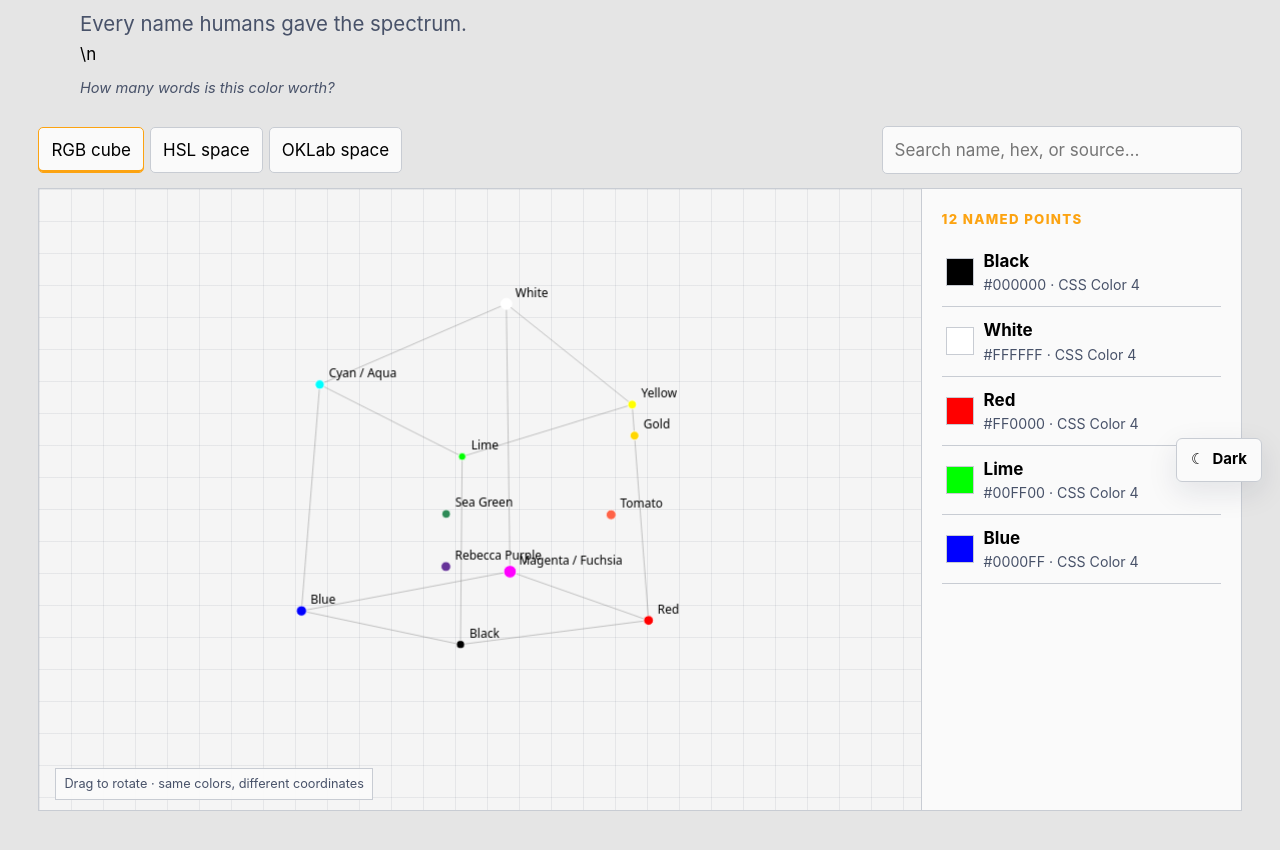
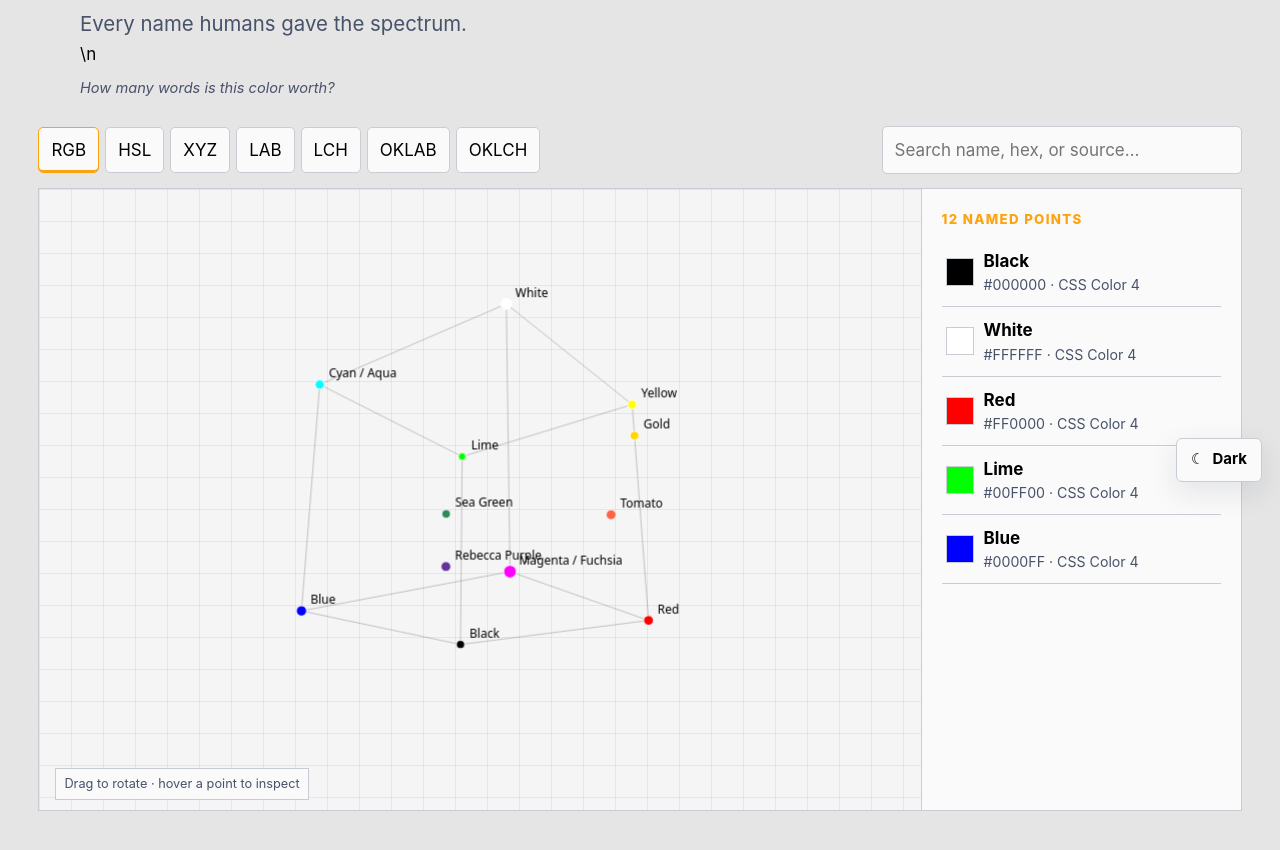
Before and after one commit to TennisGazelle/static-viewers, a React (Vite) app: page /color-atlas in a window 1280 px wide. Shown: the part 300-1150 px from the top of the page. Built offline with nearby package versions, Linux system fonts and the light colour scheme.

Commit message:
Add perceptual spaces and hover tooltips

```diff
--- a/src/components/ColorAtlas.tsx
+++ b/src/components/ColorAtlas.tsx
@@ -9,7 +9,7 @@ type NamedColor = {
   hex: string
 }
 
-type Space = 'rgb' | 'hsl' | 'oklab'
+type Space = 'rgb' | 'hsl' | 'xyz' | 'lab' | 'lch' | 'oklab' | 'oklch'
 
 type Point3 = [number, number, number]
 
@@ -27,6 +27,19 @@ function rgbToHsl([r8, g8, b8]: Point3): Point3 {
   return [hue / 360, saturation, light]
 }
 
+function rgbToXyz([r8,g8,b8]: Point3): Point3 {
+  const linear=(v:number)=>{const c=v/255;return c<=.04045?c/12.92:((c+.055)/1.055)**2.4}
+  const r=linear(r8),g=linear(g8),b=linear(b8)
+  return [(.4124564*r+.3575761*g+.1804375*b)/.95047,(.2126729*r+.7151522*g+.072175*b),(.0193339*r+.119192*g+.9503041*b)/1.08883]
+}
+function xyzToLab([x,y,z]: Point3): Point3 {
+  const f=(t:number)=>t>216/24389?Math.cbrt(t):(24389/27*t+16)/116
+  const fx=f(x),fy=f(y),fz=f(z); return [(116*fy-16)/100,(500*(fx-fy)+128)/255,(200*(fy-fz)+128)/255]
+}
+function labToLch([l,aN,bN]: Point3): Point3 {
+  const a=aN*255-128,b=bN*255-128
+  return [l,Math.hypot(a,b)/181.02,((Math.atan2(b,a)*180/Math.PI+360)%360)/360]
+}
 function rgbToOklab([r8, g8, b8]: Point3): Point3 {
   const linear = (v: number) => {
     const c = v / 255
@@ -45,7 +58,14 @@ function rgbToOklab([r8, g8, b8]: Point3): Point3 {
 function coordinates(color: NamedColor, space: Space): Point3 {
   if (space === 'rgb') return color.rgb.map((v) => v / 255) as Point3
   if (space === 'hsl') return rgbToHsl(color.rgb)
-  return rgbToOklab(color.rgb).map(clamp) as Point3
+  const xyz=rgbToXyz(color.rgb).map(clamp) as Point3
+  if (space === 'xyz') return xyz
+  const lab=xyzToLab(xyz).map(clamp) as Point3
+  if (space === 'lab') return lab
+  if (space === 'lch') return labToLch(lab).map(clamp) as Point3
+  const ok=rgbToOklab(color.rgb).map(clamp) as Point3
+  if (space === 'oklab') return ok
+  return labToLch(ok).map(clamp) as Point3
 }
 
 function ColorAtlas() {
@@ -54,6 +74,8 @@ function ColorAtlas() {
   const [selected, setSelected] = useState<NamedColor | null>(null)
   const [space, setSpace] = useState<Space>('rgb')
   const [rotation, setRotation] = useState({ x: -0.35, y: 0.65 })
+  const [hovered, setHovered] = useState<{ color: NamedColor; x: number; y: number } | null>(null)
+  const hitRef = useRef<{color:NamedColor;x:number;y:number;r:number}[]>([])
   const canvasRef = useRef<HTMLCanvasElement>(null)
   const dragRef = useRef<{ x: number; y: number; rx: number; ry: number } | null>(null)
 
@@ -97,6 +119,7 @@ function ColorAtlas() {
     edges.forEach(([a,b])=>{const p=project(corners[a]),q=project(corners[b]);context.beginPath();context.moveTo(p.x,p.y);context.lineTo(q.x,q.y);context.stroke()})
 
     const points=visible.map((color)=>({color,p:project(coordinates(color,space))})).sort((a,b)=>a.p.z-b.p.z)
+    hitRef.current=points.map(({color,p})=>({color,x:p.x,y:p.y,r:12}))
     points.forEach(({color,p})=>{
       const active=selected?.id===color.id
       context.beginPath();context.arc(p.x,p.y,(active?8:5)*p.perspective*1.7,0,Math.PI*2)
@@ -111,7 +134,13 @@ function ColorAtlas() {
     dragRef.current={x:event.clientX,y:event.clientY,rx:rotation.x,ry:rotation.y}
   }
   const pointerMove=(event:React.PointerEvent<HTMLCanvasElement>)=>{
-    const start=dragRef.current;if(!start)return
+    const start=dragRef.current
+    if(!start){
+      const rect=event.currentTarget.getBoundingClientRect(),x=event.clientX-rect.left,y=event.clientY-rect.top
+      const hit=[...hitRef.current].reverse().find((p)=>Math.hypot(p.x-x,p.y-y)<=p.r)
+      setHovered(hit?{color:hit.color,x,y}:null); return
+    }
+    setHovered(null)
     setRotation({x:start.rx+(event.clientY-start.y)*.008,y:start.ry+(event.clientX-start.x)*.008})
   }
 
@@ -119,14 +148,20 @@ function ColorAtlas() {
     <section className="color-atlas">
       <div className="color-atlas-toolbar">
         <div className="color-atlas-tabs" aria-label="Color-space view">
-          {(['rgb','hsl','oklab'] as Space[]).map((mode)=><button key={mode} className={space===mode?'active':''} onClick={()=>setSpace(mode)}>{mode==='rgb'?'RGB cube':mode==='hsl'?'HSL space':'OKLab space'}</button>)}
+          {(['rgb','hsl','xyz','lab','lch','oklab','oklch'] as Space[]).map((mode)=><button key={mode} className={space===mode?'active':''} onClick={()=>setSpace(mode)}>{mode==='rgb'?'RGB':mode.toUpperCase()}</button>)}
         </div>
         <input aria-label="Search named colors" placeholder="Search name, hex, or source…" value={query} onChange={(e)=>setQuery(e.target.value)} />
       </div>
       <div className="color-atlas-layout">
         <div className="color-atlas-stage">
           <canvas ref={canvasRef} aria-label={"Interactive three-dimensional "+space.toUpperCase()+" color space. Drag to rotate."} onPointerDown={pointerDown} onPointerMove={pointerMove} onPointerUp={()=>dragRef.current=null} onPointerCancel={()=>dragRef.current=null} />
-          <p className="color-atlas-hint">Drag to rotate · same colors, different coordinates</p>
+          {hovered&&<div className="color-tooltip" style={{left:hovered.x+18,top:hovered.y+18}}>
+            <span className="color-tooltip-swatch" style={{background:hovered.color.hex}}/>
+            <strong>{hovered.color.name}</strong><code>{hovered.color.hex}</code>
+            <span>{space.toUpperCase()} {coordinates(hovered.color,space).map(v=>v.toFixed(3)).join(' · ')}</span>
+            <small>{hovered.color.source}</small>
+          </div>}
+          <p className="color-atlas-hint">Drag to rotate · hover a point to inspect</p>
         </div>
         <aside className="color-atlas-sidebar">
           <p className="eyebrow">{visible.length} named points</p>
```
